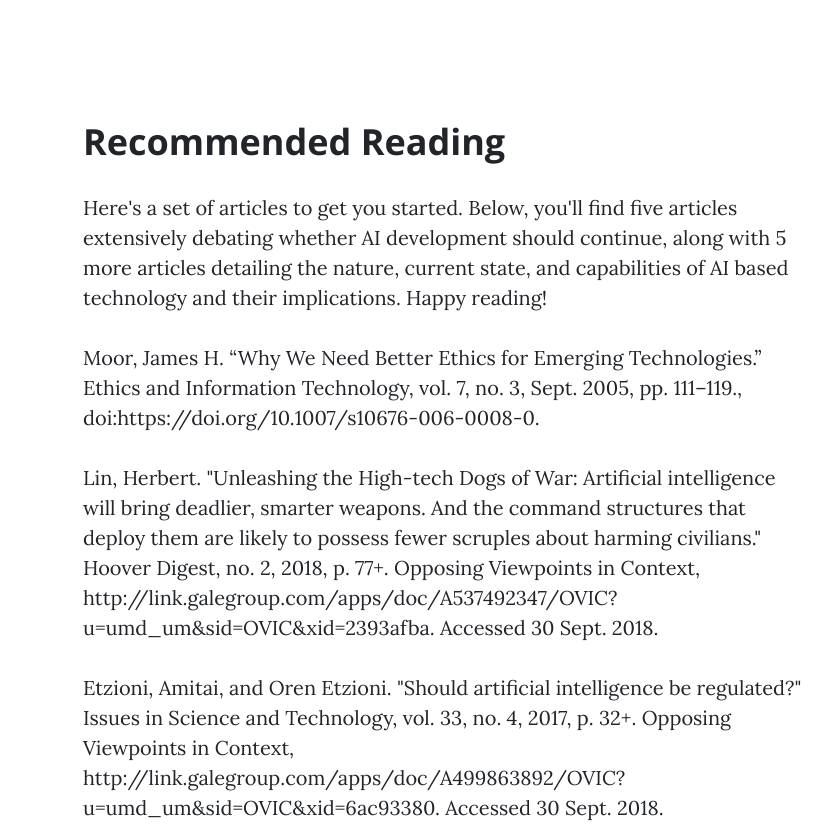
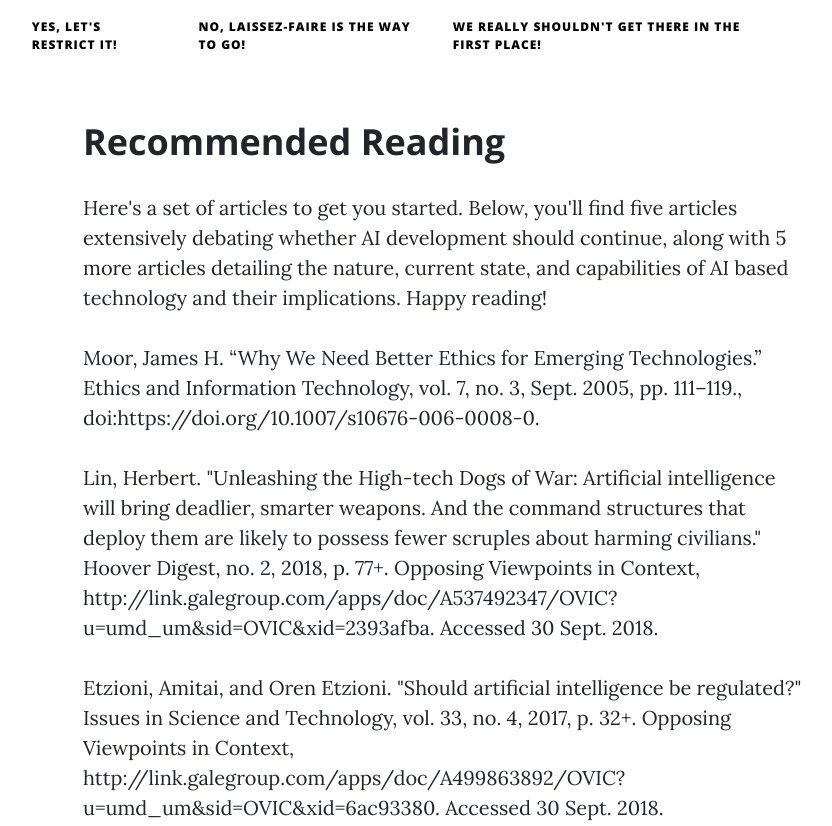
Before and after one commit to ShouldAIBeRegulated/ShouldAIBeRegulated.github.io, a website: page reading.html in a window 1280 px wide. Shown: the top 826 px of the page, without its empty margins (192-1024 px from the left). Drawn offline with nearby package versions, Linux system fonts and the light colour scheme.

Commit message:
Update reading.html

```diff
--- a/reading.html
+++ b/reading.html
@@ -9,7 +9,7 @@
     <meta name="description" content="" />
     <meta name="author" content="" />
 
-    <title>Clean Blog - Start Bootstrap Theme</title>
+    <title>Recommended reading</title>
 
     <!-- Bootstrap core CSS -->
     <link href="vendor/bootstrap/css/bootstrap.min.css" rel="stylesheet" />
@@ -54,19 +54,19 @@
         <div class="collapse navbar-collapse" id="navbarResponsive">
           <ul class="navbar-nav ml-auto">
             <li class="nav-item">
-              <a class="nav-link" href="restrict.html"
+              <a class="nav-link" href="restrict.html" style="color:black;"
                 >Yes, let's restrict it!</a
               >
             </li>
 
             <li class="nav-item">
-              <a class="nav-link" href="laissezfaire.html"
+              <a class="nav-link" href="laissezfaire.html" style="color:black;"
                 >No, laissez-faire is the way to go!</a
               >
             </li>
 
             <li class="nav-item">
-              <a class="nav-link" href="never.html">
+              <a class="nav-link" href="never.html" style="color:black;">
                 We really shouldn't get there in the first place!</a
               >
             </li>
@@ -181,7 +181,7 @@
         <div class="row">
           <div class="col-lg-8 col-md-10 mx-auto">
             <p class="copyright text-muted">
-              Copyright &copy; Your Website 2018
+              Created / compiled by Akilesh Praveen, 2018
             </p>
           </div>
         </div>
```
